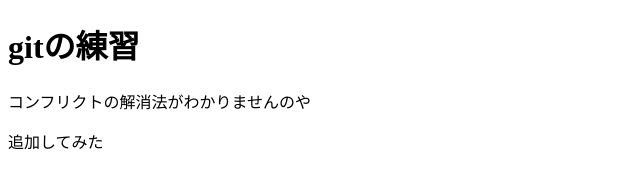
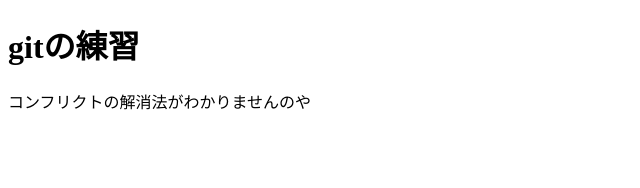
Before and after one commit to miku-shio/git-practice, a plain HTML site: page index.html in a window 1280 px wide. Shown: the whole page, without its empty margins (0-640 px from the left). Drawn offline with Linux system fonts and the light colour scheme.

Commit message:
変更してみた

```diff
--- a/index.html
+++ b/index.html
@@ -8,6 +8,5 @@
 <body>
   <h1>gitの練習</h1>
   <p>コンフリクトの解消法がわかりませんのや</p>
-  <p>追加してみた</p>
 </body>
 </html>
```
Also changed, not shown: 1 other file.
